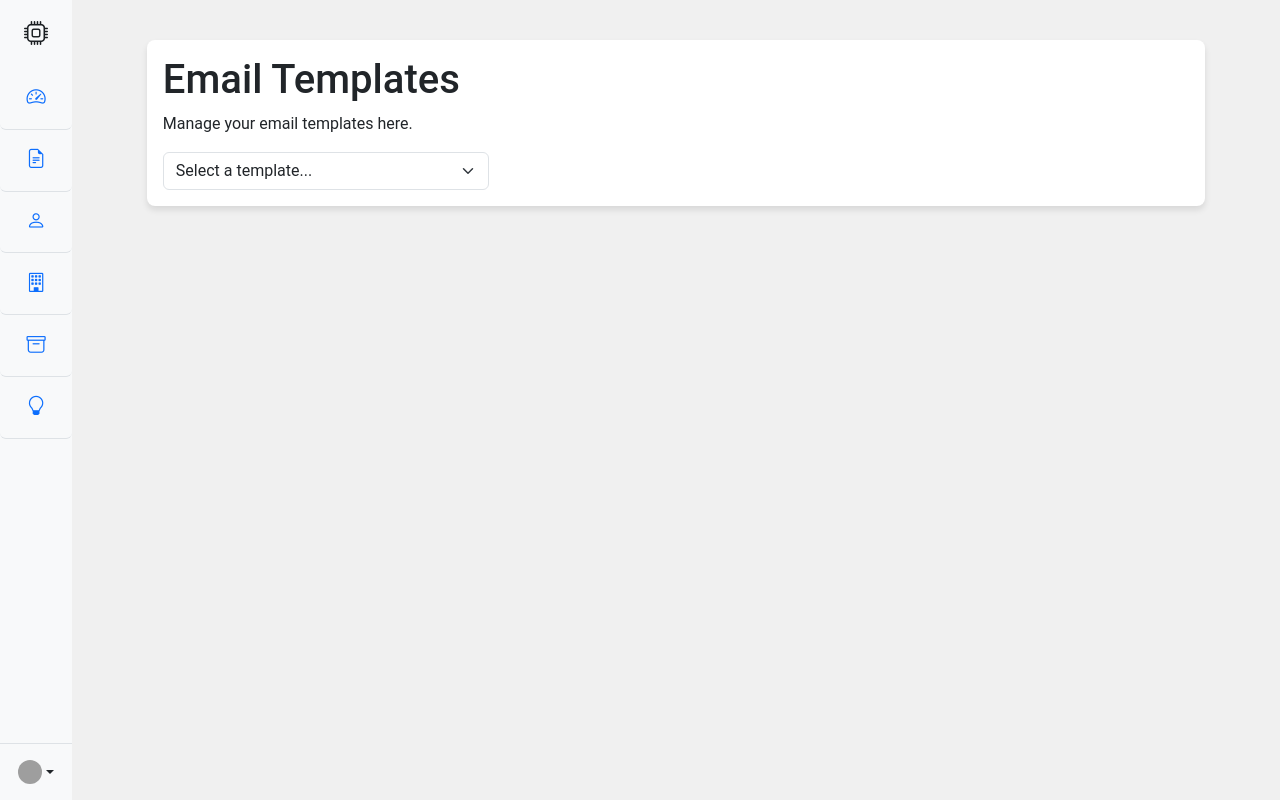
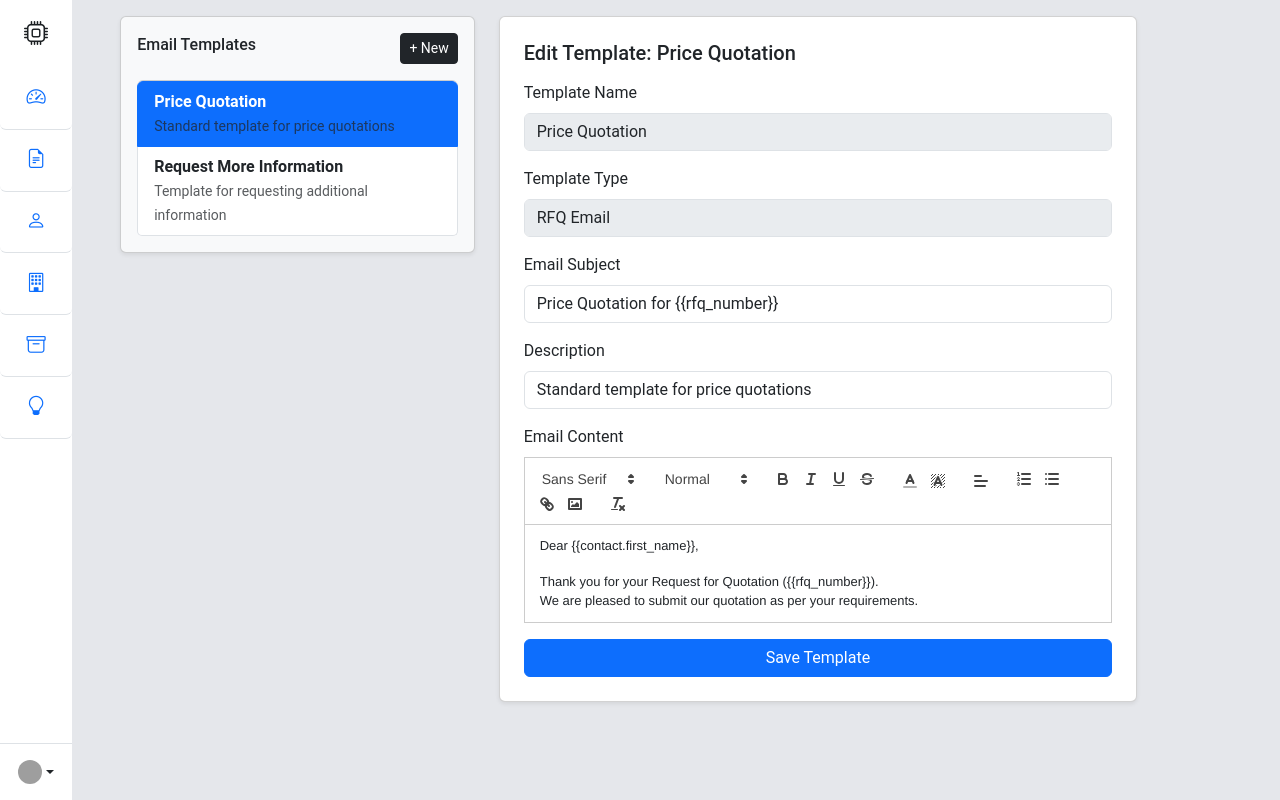
Before and after one commit to yagelna/CRM_Project, a React (Vite) app in the folder frontend/: page /settings/templates in a window 1280 px wide. Built offline with nearby package versions, Linux system fonts and the light colour scheme; grey boxes are pictures that could not be loaded; what ag-grid-community would draw is missing.

Commit message:
ui updates

```diff
--- a/frontend/src/App.css
+++ b/frontend/src/App.css
@@ -17,13 +17,13 @@ body {
 
 .sidebar {
     width: 4.5rem; /* רוחב קבוע */
-    background-color: #3b8ada; /* רקע אופציונלי */
+    background-color: #ffffff; /* רקע אופציונלי */
 }
 
 .content {
     flex: 1; /* תופס את כל השטח שנותר */
     padding: 1rem; /* הפחתת המרווח הפנימי */
-    background-color: #f0f0f0; /* רקע אפור */
+    background-color: #e5e7eb; /* רקע אפור */
     display: flex;
     flex-direction: column; /* מאפשר סידור אנכי */
     align-items: center; /* מרכז את התוכן לרוחב */
@@ -31,15 +31,23 @@ body {
 }
 
 .container {
-    width: 90%; /* משתרע על רוב רוחב הדף */
     max-width: 90%; /* רוחב מקסימלי לתוכן */
     margin: 0 auto; /* מרכז את התוכן */
     padding: 1rem; /* מרווח פנימי קל */
     background: white; /* רקע לבן */
     border-radius: 8px; /* פינות מעוגלות */
-    box-shadow: 0 4px 6px rgba(0, 0, 0, 0.1); /* הצללה קלה */
     align-items: center; /* מרכז את התוכן לרוחב */
     justify-content: center; /* מרכז את התוכן לאורך */
+}
+
+.settings-container {
+  width: 90%; /* משתרע על רוב רוחב הדף */
+  max-width: 100%; /* רוחב מקסימלי לתוכן */
+  margin: 0 auto; /* מרכז את התוכן */
+  padding: 1rem; /* מרווח פנימי קל */
+  border-radius: 8px; /* פינות מעוגלות */
+  align-items: center; /* מרכז את התוכן לרוחב */
+  justify-content: center; /* מרכז את התוכן לאורך */
 }
 
 .input-sz {
--- a/frontend/src/components/common/sidebar.jsx
+++ b/frontend/src/components/common/sidebar.jsx
@@ -22,7 +22,7 @@ const Sidebar = () => {
 
 
   return (
-    <div className='d-flex flex-column flex-shrink-0 bg-light' style={{ width: '4.5rem' }}>
+    <aside className='d-flex flex-column flex-shrink-0 sidebar' style={{ width: '4.5rem' }}>
       {/* Top Icon */}
       <a href="/" className="d-block p-3 link-dark text-decoration-none text-center" data-bs-placement="right" title="Icon-only">
         <i className="bi bi-cpu" style={{ fontSize: '1.5rem' }}></i>
@@ -74,7 +74,7 @@ const Sidebar = () => {
           <li><Link className="dropdown-item" to="#">Sign out</Link></li>
         </ul>
       </div>
-    </div>
+    </aside>
   );
 };
 
--- a/frontend/src/pages/EmailTemplates.jsx
+++ b/frontend/src/pages/EmailTemplates.jsx
@@ -1,22 +1,24 @@
-import React, { useEffect, useState } from "react";
+import React, { useState, useEffect } from "react";
 import RichTextEditor from "../components/common/RichTextEditor";
-import axiosInstance from "../AxiosInstance";
+import { Button, Modal } from "react-bootstrap";
 
 const mockTemplates = [
     {
-        name: "quote-tab",
-        subject: "Quote For {mpn} [FlyChips]",
-        content: "<p>Hello,</p><p>Here is your quote for {mpn}.</p><p>Best regards,<br>FlyChips Team</p>"
+        name: "Price Quotation",
+        type: "RFQ Email",
+        subject: "Price Quotation for {{rfq_number}}",
+        description: "Standard template for price quotations",
+        content: `Dear {{contact.first_name}},<br/><br/>
+        Thank you for your Request for Quotation ({{rfq_number}}).<br/>
+        We are pleased to submit our quotation as per your requirements.`
     },
     {
-        name: "tp-alert-tab",
-        subject: "Target Price Inquiry {mpn}",
-        content: "<p>Hello,</p><p>We noticed a low target price for {mpn}.</p><p>Please confirm.</p>"
-    },
-    {
-        name: "no-stock-tab",
-        subject: "Availability Update for {mpn} - Out of Stock",
-        content: "<p>Hello,</p><p>Unfortunately, {mpn} is currently out of stock.</p>"
+        name: "Request More Information",
+        type: "RFQ Email",
+        subject: "Request for Additional Info - {{rfq_number}}",
+        description: "Template for requesting additional information",
+        content: `Dear {{contact.first_name}},<br/><br/>
+        We require additional details regarding your request for {{rfq_number}}.`
     }
 ];
 
@@ -24,44 +26,73 @@ const EmailTemplates = () => {
     const [templates] = useState(mockTemplates);
     const [selectedTemplate, setSelectedTemplate] = useState(null);
     const [emailSubject, setEmailSubject] = useState("");
+    const [emailDescription, setEmailDescription] = useState("");
     const [htmlContent, setHtmlContent] = useState("");
+    const [showModal, setShowModal] = useState(false);
 
-    const handleTemplateSelect = (e) => {
-        const templateName = e.target.value;
-        const template = templates.find(t => t.name === templateName);
-        if (template) {
-            setSelectedTemplate(templateName);
+    const handleTemplateSelect = (template) => {
+        setSelectedTemplate(template.name);
         setEmailSubject(template.subject);
+        setEmailDescription(template.description);
         setHtmlContent(template.content);
-        }
     };
 
     const handleSave = () => {
         console.log("Saving Template:", {
             name: selectedTemplate,
             subject: emailSubject,
+            description: emailDescription,
             content: htmlContent
         });
         alert("Template saved successfully! (Mock)");
     };
 
+    useEffect(() => {
+        if (templates.length > 0) {
+            handleTemplateSelect(templates[0]);
+        }
+    } , [templates]);
+
     return (
-        <div className="container mt-4">
-            <h1>Email Templates</h1>
-            <p>Manage your email templates here.</p>
-            <div className="row">
+        <div>
+            <div className="row d-flex">
+                {/* Sidebar לבחירת התבניות */}
                 <div className="col-4">
-                    <select className="form-select" onChange={handleTemplateSelect}>
-                        <option value="">Select a template...</option>
+                    <div className="card shadow-sm p-3 bg-light rounded">
+                        <div className="d-flex justify-content-between align-items-center mb-3">
+                            <h6>Email Templates</h6>
+                            <Button variant="dark" size="sm" onClick={() => setShowModal(true)}>+ New</Button>
+                        </div>
+
+                        <div className="list-group">
                             {templates.map((template) => (
-                            <option key={template.name} value={template.name}>
-                                {template.name}
-                            </option>
+                                <button
+                                    key={template.name}
+                                    className={`list-group-item list-group-item-action ${selectedTemplate === template.name ? 'active' : ''}`}
+                                    onClick={() => handleTemplateSelect(template)}
+                                >
+                                    <strong>{template.name}</strong>
+                                    <br />
+                                    <small className="text-muted">{template.description}</small>
+                                </button>
                             ))}
-                    </select>
                         </div>
+                    </div>
+                </div>
+
+                {/* עורך התבניות */}
                 {selectedTemplate && (
-                    <div className="col-8">
+                    <div className="col-7">
+                        <div className="card shadow-sm p-4 bg-white rounded">
+                            <h5 className="mb-3">Edit Template: {selectedTemplate}</h5>
+                            <div className="mb-3">
+                                <label className="form-label">Template Name</label>
+                                <input type="text" className="form-control" value={selectedTemplate} disabled />
+                            </div>
+                            <div className="mb-3">
+                                <label className="form-label">Template Type</label>
+                                <input type="text" className="form-control" value="RFQ Email" disabled />
+                            </div>
                             <div className="mb-3">
                                 <label className="form-label">Email Subject</label>
                                 <input
@@ -71,13 +102,64 @@ const EmailTemplates = () => {
                                     onChange={(e) => setEmailSubject(e.target.value)}
                                 />
                             </div>
+                            <div className="mb-3">
+                                <label className="form-label">Description</label>
+                                <input
+                                    type="text"
+                                    className="form-control"
+                                    value={emailDescription}
+                                    onChange={(e) => setEmailDescription(e.target.value)}
+                                />
+                            </div>
+                            <label className="form-label">Email Content</label>
                             <RichTextEditor value={htmlContent} onChange={setHtmlContent} />
-                        <button className="btn btn-primary mt-3" onClick={handleSave}>
+
+                            <Button className="mt-3 w-100" variant="primary" onClick={handleSave}>
                                 Save Template
-                        </button>
+                            </Button>
+                        </div>
                     </div>
                 )}
             </div>
+
+            {/* Modal ליצירת תבנית חדשה */}
+            <Modal show={showModal} onHide={() => setShowModal(false)}>
+                <Modal.Header closeButton>
+                    <Modal.Title>Create New Template</Modal.Title>
+                </Modal.Header>
+                <Modal.Body>
+                    <form>
+                        <div className="mb-3">
+                            <label className="form-label">Template Name</label>
+                            <input type="text" className="form-control" placeholder="e.g. Quote Response" />
+                        </div>
+                        <div className="mb-3">
+                            <label className="form-label">Email Subject</label>
+                            <input type="text" className="form-control" placeholder="e.g. RE: {{rfq_number}}" />
+                        </div>
+                        <div className="mb-3">
+                            <label className="form-label">Description</label>
+                            <input type="text" className="form-control" placeholder="Brief description of this template" />
+                        </div>
+                        <div className="mb-3">
+                            <label className="form-label">Type</label>
+                            <select className="form-select">
+                                <option>RFQ Email</option>
+                                <option>Contact Email</option>
+                                <option>General Notification</option>
+                            </select>
+                        </div>
+                        <div className="mb-3 form-check">
+                            <input type="checkbox" className="form-check-input" id="conditionalLogic" />
+                            <label className="form-check-label" htmlFor="conditionalLogic">Enable Conditional Logic</label>
+                        </div>
+                    </form>
+                </Modal.Body>
+                <Modal.Footer>
+                    <Button variant="secondary" onClick={() => setShowModal(false)}>Cancel</Button>
+                    <Button variant="primary">Create Template</Button>
+                </Modal.Footer>
+            </Modal>
         </div>
     );
 };
--- a/frontend/src/pages/settings.jsx
+++ b/frontend/src/pages/settings.jsx
@@ -10,7 +10,7 @@ const Settings = () => {
     const [activeTab, setActiveTab] = useState('account');
 
     return (
-        <div className="container mt-4">
+        <div className="settings-container">
             <h3>Settings</h3>
             <p>Manage your account and configure your RFQ Manager preferences.</p>
 
```
Also changed, not shown: frontend/src/components/common/sidebar.css (line endings or trailing spaces), frontend/src/pages/rfqs.jsx (indentation only). Lines whose indentation alone changed are shown as unchanged.
